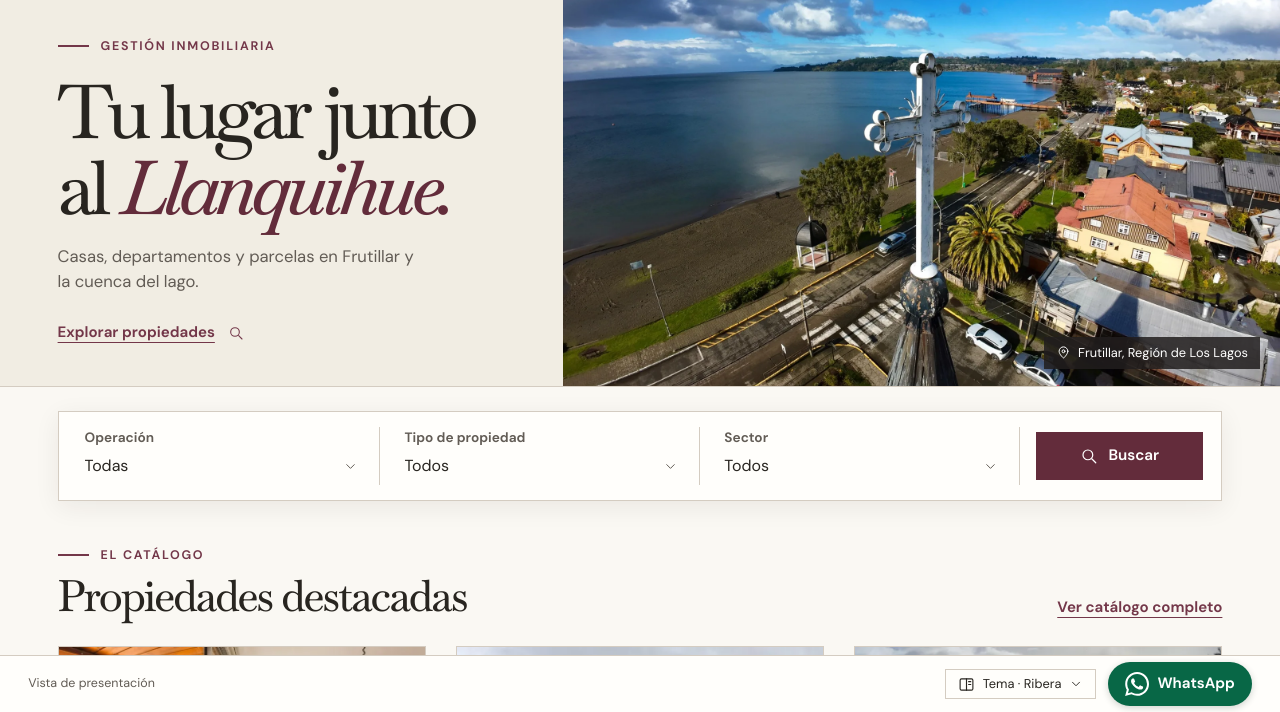
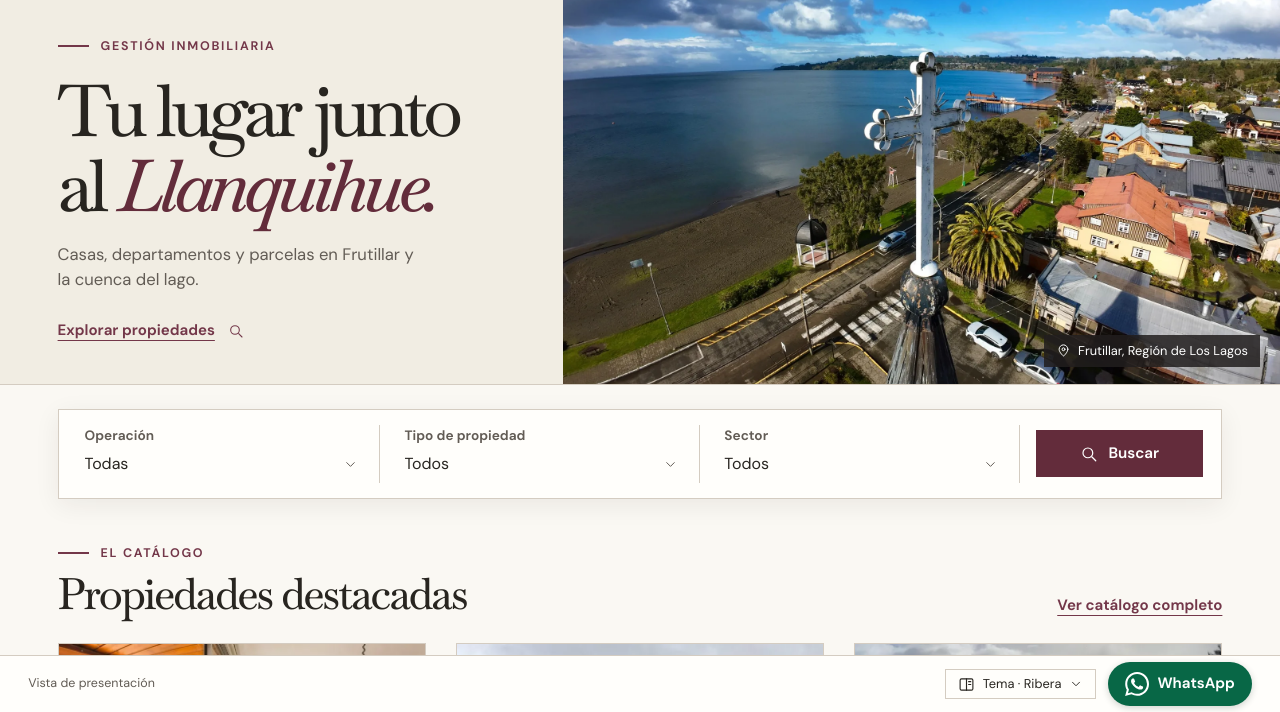
Before and after one commit to SamuelOrtizV/demo-tierra-de-colonos, a plain HTML site: page index.html in a window 1280 px wide. Shown: the part 88-800 px from the top of the page. Drawn offline with Linux system fonts and the light colour scheme.

Commit message:
Ajustar el titular de Ribera al ancho de su columna

```diff
--- a/estilos.css
+++ b/estilos.css
@@ -112,3 +112,14 @@ footer{background:var(--footer);color:#fff9ed}.foot{display:flex;align-items:sta
 #whatsapp-flotante{display:inline-flex;align-items:center;justify-content:center;gap:8px;flex:none;min-height:44px;padding:8px 17px;background:#086746;color:#fff;border-radius:999px;text-decoration:none;font-size:.94rem;font-weight:650;box-shadow:0 2px 7px #12281e33}
 #whatsapp-flotante:hover{background:#055437}
 @media(max-width:530px){.dock{justify-content:space-between}.dock::before{display:none}.dock #temas{left:14px;right:auto}}
+@media (min-width: 531px) {
+  :root[data-theme="ribera"] .hero-copy {
+    container-type: inline-size;
+    min-width: 0;
+    padding-left: clamp(22px, 4.5vw, 112px);
+  }
+  :root[data-theme="ribera"] .hero h1 {
+    font-size: min(15.6cqi, 5.75rem);
+    line-height: 1.04;
+  }
+}
```
